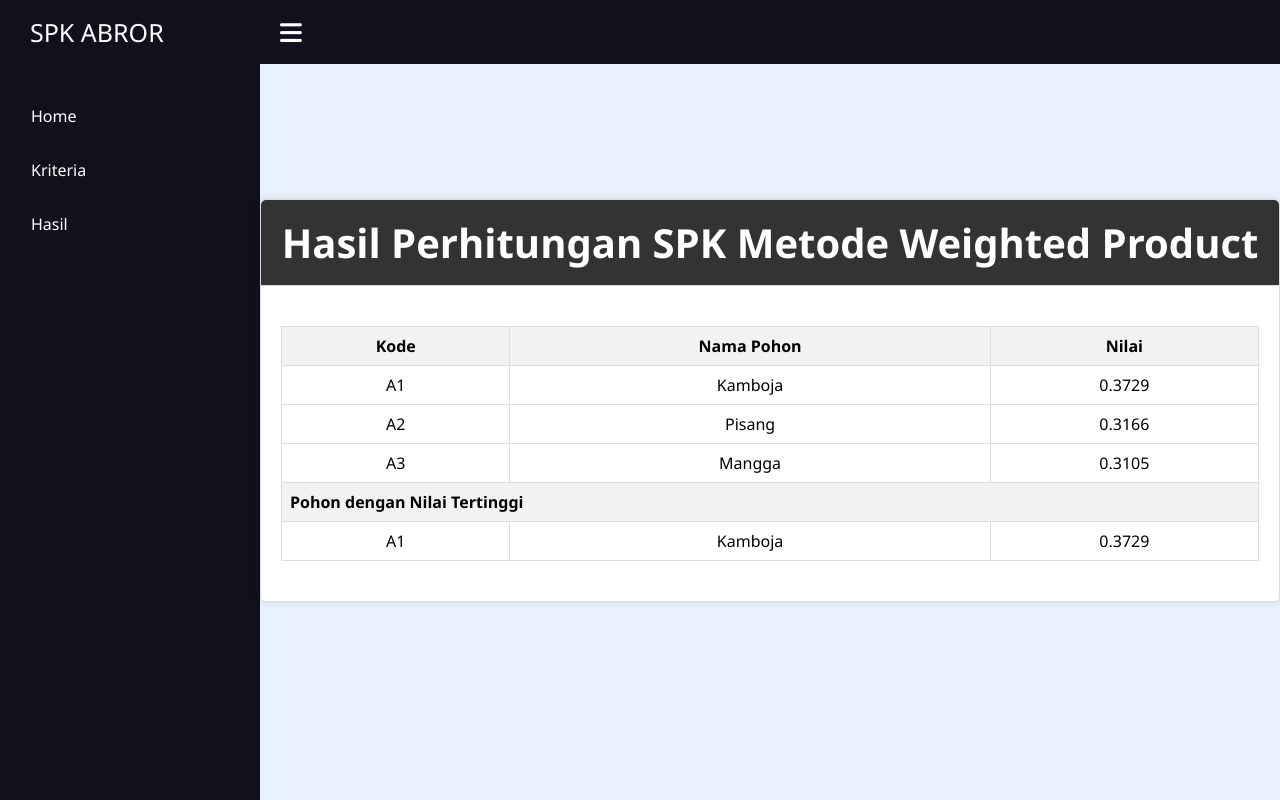
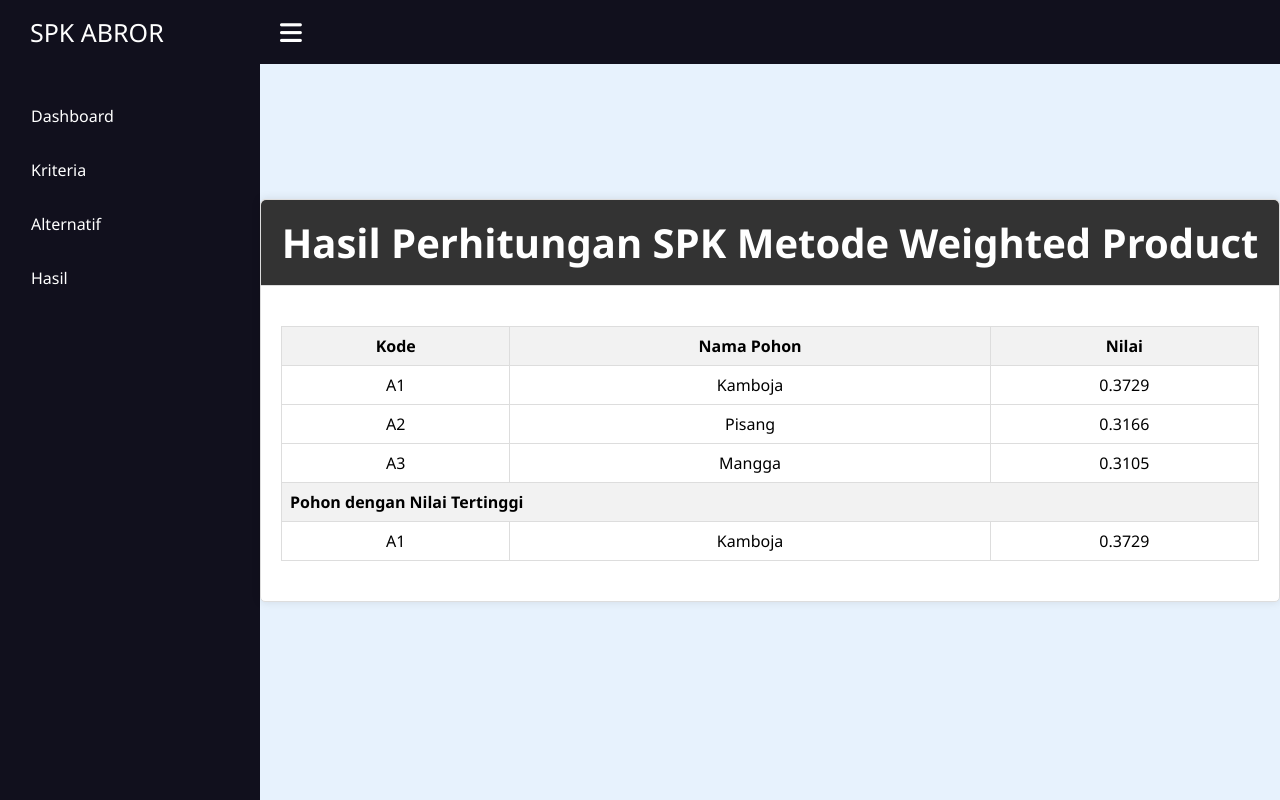
Before and after one commit to Solih848/spk-pemilihan-pohon-metode-wp, a CodeIgniter app: page /pohon/index.php/wp/index in a window 1280 px wide. Run offline with CodeIgniter, Linux system fonts and the light colour scheme; data comes from the database, SQL or seed files in the repository.

Commit message:
Update header.php

```diff
--- a/application/views/ly/header.php
+++ b/application/views/ly/header.php
@@ -21,10 +21,13 @@
         <div class="menu-content">
             <ul class="menu-items">
                 <li class="item">
-                    <a href="<?php echo base_url('pohon'); ?>">Home</a>
+                    <a href="<?php echo base_url('dashboard'); ?>">Dashboard</a>
                 </li>
                 <li class="item">
                     <a href="<?php echo site_url('kriteria'); ?>">Kriteria</a>
+                </li>
+                <li class="item">
+                    <a href="<?php echo base_url('pohon'); ?>">Alternatif</a>
                 </li>
                 <li class="item">
                     <a href="<?php echo site_url('wp'); ?>">Hasil</a>
```
